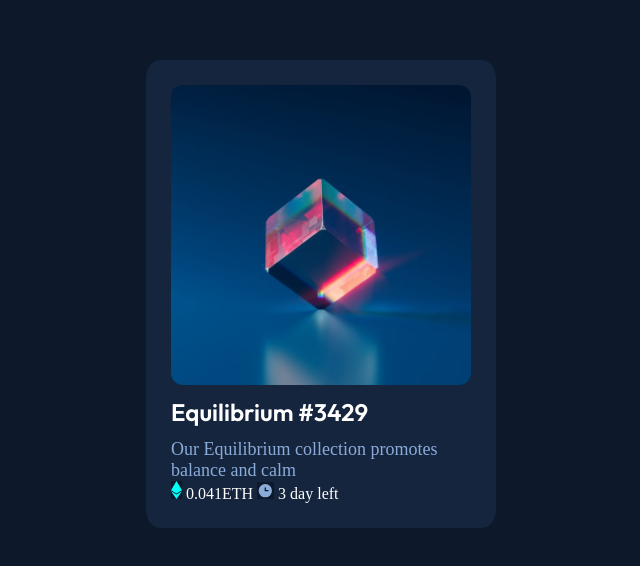
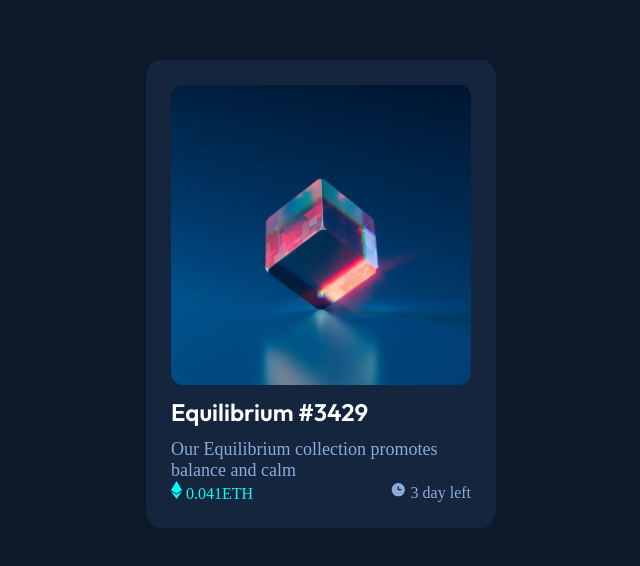
Before and after one commit to mitrasheamuskhanal/Nft, a plain HTML site: page index.html in a window 1280 px wide. Shown: the part 106-672 px from the top of the page, without its empty margins (319-959 px from the left). Drawn offline with Linux system fonts and the light colour scheme.

Commit message:
added justify-content:space-between

```diff
--- a/Css/style.css
+++ b/Css/style.css
@@ -17,9 +17,6 @@
 .Smallbox {
     width: 300px;
     background: hsl(216, 50%, 16%);
-
-    top: 50px;
-    right: 60px;
     padding: 25px;
     margin: 25px;
     color: white;
@@ -49,10 +46,24 @@
 }
 .asset{
     background: none;
+    display: flex;
+    justify-content: space-between;
+
 }
 .eth{
     background: none;
+    color:hsl(178, 100%, 50%);
+
+}
+.eth img{
+    background: none;
+
 }
 .days{
     background: none;
+    color: hsl(215, 51%, 70%);
 }
+.days img{
+    background: none;
+
+}
```
